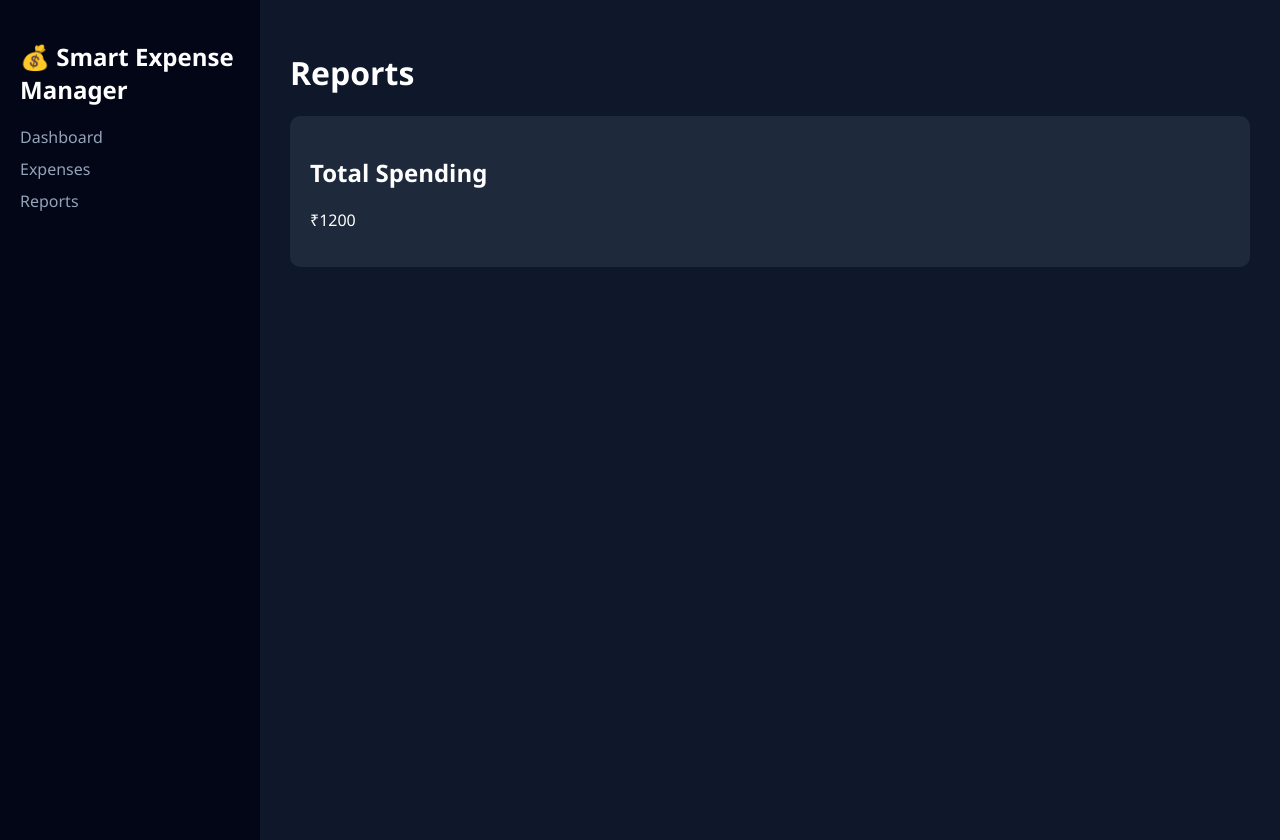
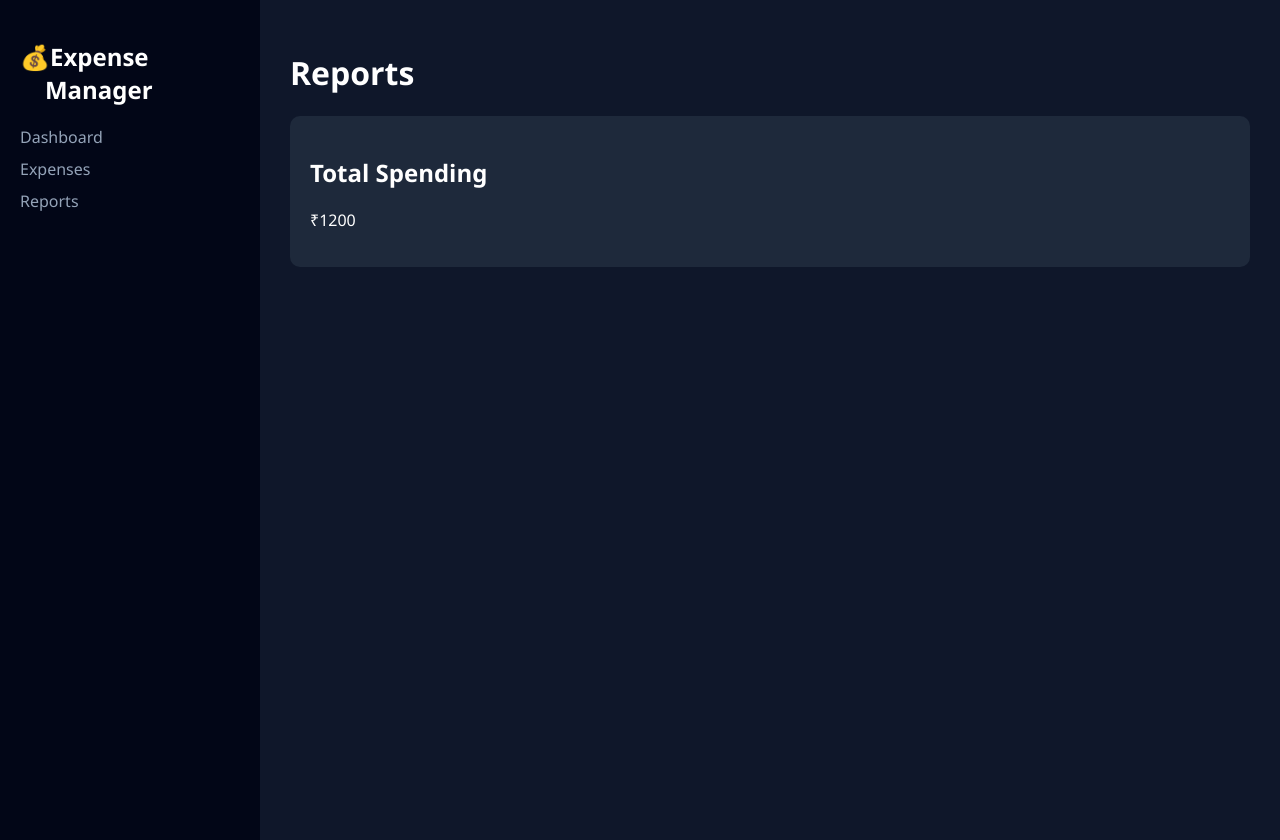
Before and after one commit to kunal7773/expense-tracker, a Flask app: page /reports in a window 1280 px wide. Run offline with Flask 3, Linux system fonts and the light colour scheme; data comes from the database, SQL or seed files in the repository.

Commit message:
Fix spacing in sidebar header for reports page

```diff
--- a/templates/reports.html
+++ b/templates/reports.html
@@ -47,7 +47,7 @@ body {
 <body>
 
 <div class="sidebar">
-    <h2>💰 Smart Expense Manager</h2>
+    <h2>💰Expense &nbsp;&nbsp;&nbsp;&nbsp;Manager</h2>
     <a href="/dashboard">Dashboard</a>
     <a href="/expenses">Expenses</a>
     <a href="/reports">Reports</a>
```
